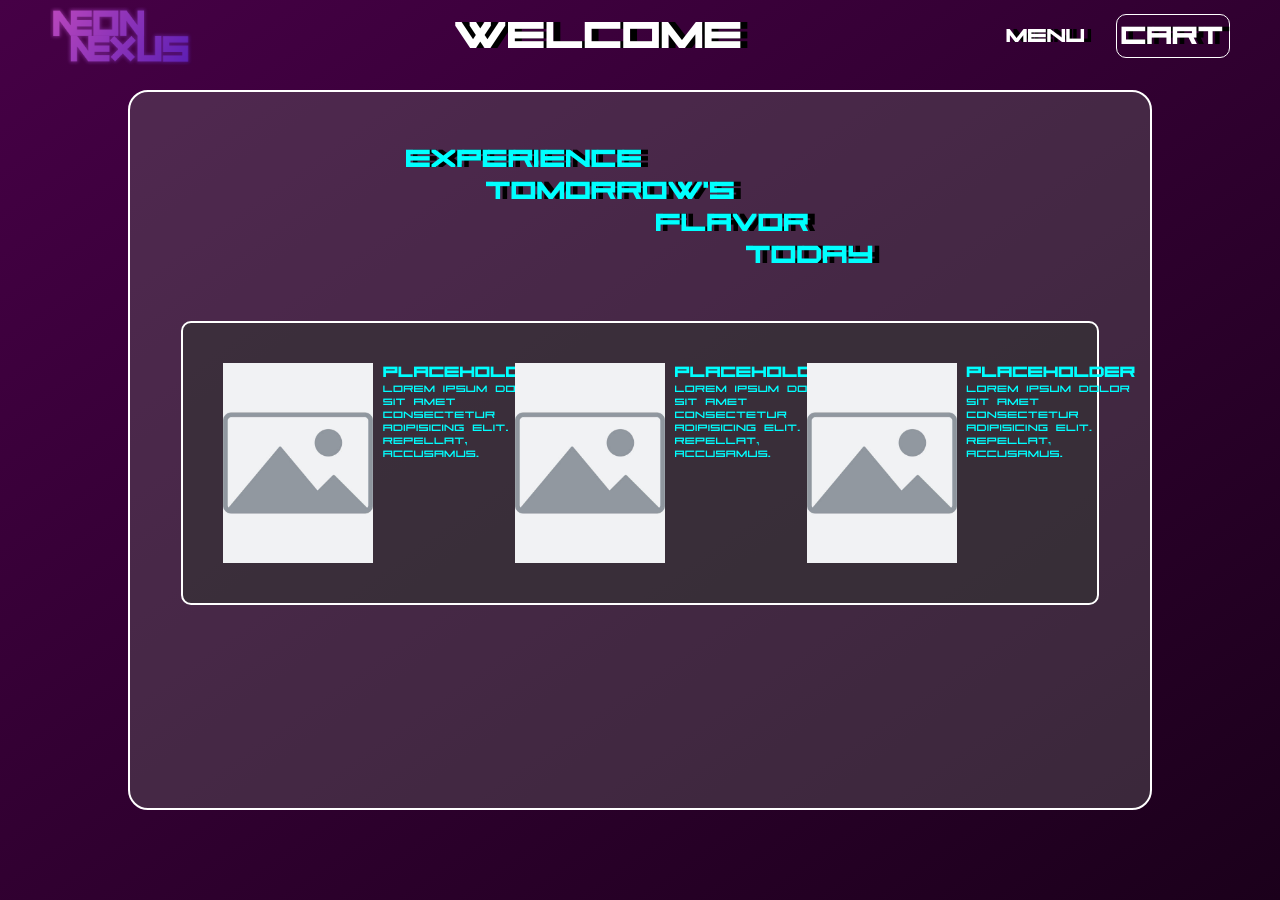
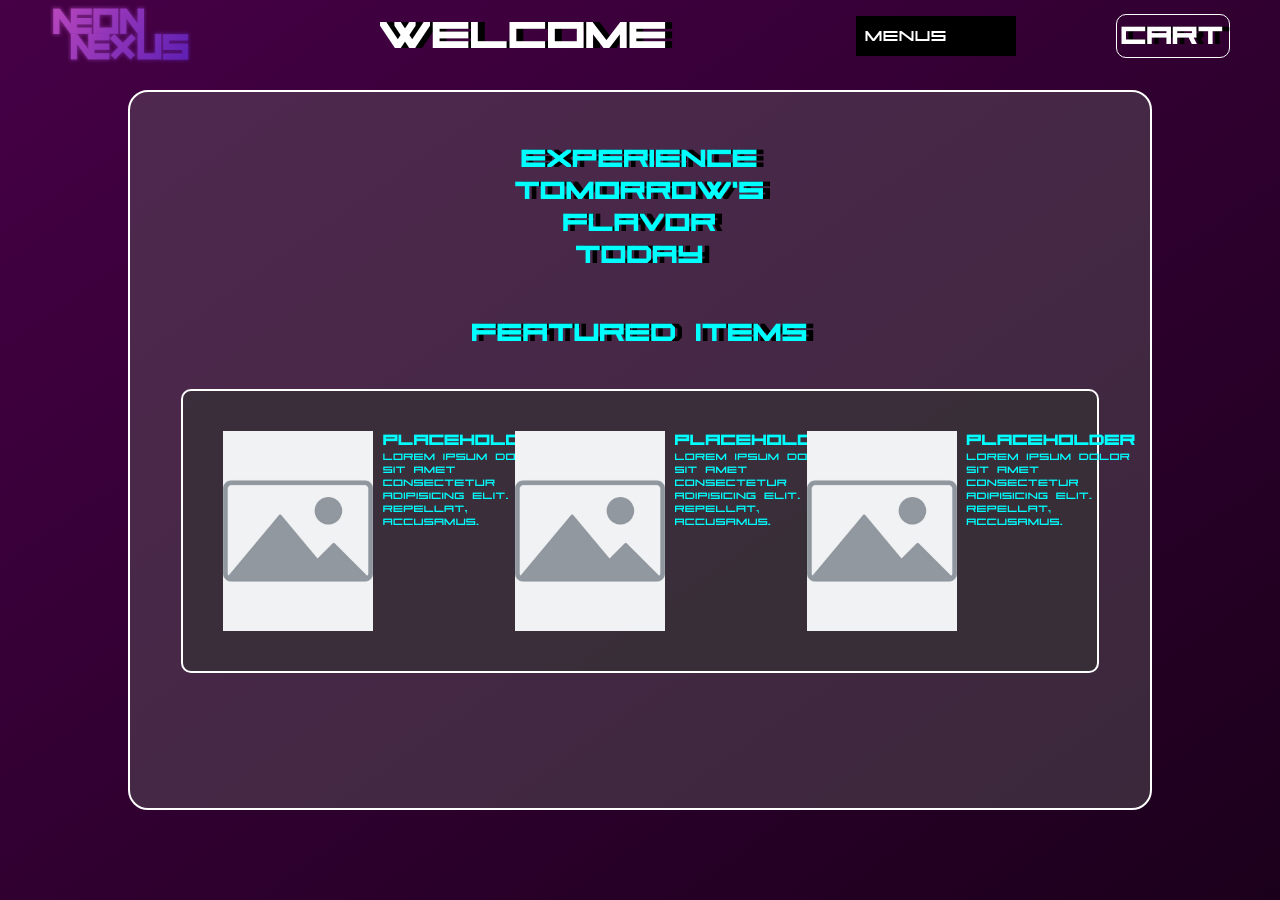
Before and after one commit to Logain-Kanen/Neon-Nexus, a plain HTML site: page index.html in a window 1280 px wide. Drawn offline with Linux system fonts and the light colour scheme.

Commit message:
Updated Changes added functionality to landing pages aswell as added onto the Global.css continuing on fixing and laying the rest of the layout of the enire project.

```diff
--- a/homepage.css
+++ b/homepage.css
@@ -1,23 +1,16 @@
-main{
+main {
   color: cyan;
 }
-#slogan{
-    margin-bottom: 50px;
-}
-.slogan-text{
+#slogan {
+  margin-bottom: 5%;
+  text-align: center;
   text-shadow: 7px 0px 0px black;
 }
-#slogan-text-2{
-    margin-left: 80px;
+.slogan-text {
+  text-shadow: 7px 0px 0px black;
 }
-#slogan-text-3{
-    margin-left: 250px;
-}
-#slogan-text-4{
-    margin-left: 340px;
-}
-#featured-items{
-    background-color: rgba(50,50,50,0.6);
+#featured-div {
+  background-color: rgba(50, 50, 50, 0.6);
   width: 100%;
   display: flex;
   flex-direction: row;
@@ -25,8 +18,14 @@ main{
   padding: 40px;
   border: 2px solid white;
   border-radius: 10px;
+  flex-wrap: wrap;
 }
-.featured-cards{
+#featured-h2 {
+  font-size: 2em;
+  text-shadow: 7px 0px 0px black;
+  margin-bottom: 40px;
+}
+.featured-cards {
   height: 200px;
   width: 30%;
   /* border: 2px solid white; */
@@ -34,7 +33,7 @@ main{
   font-size: 0.8em;
   gap: 10px;
 }
-.featured-cards img{
+.featured-cards img {
   object-fit: cover;
   width: 150px;
 }
--- a/index.html
+++ b/index.html
@@ -10,27 +10,34 @@
   </head>
   <body>
     <nav>
-      <img
-        src="assets/icons/Neon-Nexus-Logo.png"
-        alt="Neon-Nexus"
-        id="nav-icon"
-      />
+      <a href="index.html">
+        <img
+          src="assets/icons/Neon-Nexus-Logo.png"
+          alt="Neon-Nexus"
+          id="nav-icon"
+        />
+      </a>
 
       <h1>Welcome</h1>
       <div id="nav-right">
-        <h2>Menu</h2>
+        <ul>
+            <li><a href="#">Menus</a>
+            <!-- First Tier Drop Down -->
+            <ul>
+                <li><a href="pages/menu/">Breakfast</a></li>
+                <li><a href="#">Lunch</a></li>
+                <li><a href="#">Dinner</a></li>
+            </ul>
+            </li>
+        </ul>
         <h2 id="nav-cart">Cart</h2>
       </div>
     </nav>
 
     <main>
-      <div id="slogan">
-        <h1 class="slogan-text" id="slogan-text-1">Experience</h1>
-        <h1 class="slogan-text" id="slogan-text-2">Tomorrow's</h1>
-        <h1 class="slogan-text" id="slogan-text-3">Flavor</h1>
-        <h1 class="slogan-text" id="slogan-text-4">Today</h1>
-      </div>
-      <div id="featured-items">
+      <h1 id="slogan">Experience <br />Tomorrow's <br />Flavor <br />Today</h1>
+      <h2 id="featured-h2">FEATURED ITEMS</h2>
+      <div id="featured-div">
         <div class="featured-cards">
           <img src="assets/images/placeholder.jpg" alt="" />
           <div class="featured-text">
--- a/shared/css/global.css
+++ b/shared/css/global.css
@@ -4,9 +4,12 @@
   box-sizing: border-box;
   font-family: "SquareSansSerif";
 }
-@font-face{
-    font-family: "SquareSansSerif";
-    src: url("../../assets/fonts/SquareSansSerif7-o6wA.ttf");
+@font-face {
+  font-family: "SquareSansSerif";
+  src: url("../../assets/fonts/SquareSansSerif7-o6wA.ttf");
+}
+a{
+  text-decoration: none;
 }
 body {
   background: linear-gradient(to bottom right, rgb(70, 0, 70), rgb(27, 0, 27));
--- a/shared/css/navbar.css
+++ b/shared/css/navbar.css
@@ -4,32 +4,73 @@ nav {
   background-color: transparent;
   color: white;
   position: fixed;
-  display:flex;
-  flex-direction:row;
-  align-items:center;
+  display: flex;
+  flex-direction: row;
+  align-items: center;
   justify-content: space-between;
   padding: 0px 50px 0px 50px;
   text-shadow: 7px 0px 0px black;
 }
-#nav-icon{
-    height: 80%;
+nav a {
+  height: 100%;
+  align-content: center;
 }
-#nav-cart{
+#nav-icon {
+  height: 80%;
+}
+#nav-cart {
   border: 1px solid white;
   border-radius: 10px;
   padding: 5px;
 }
-#nav-right{
+#nav-right {
   display: flex;
   align-items: center;
-  gap: 30px;
+  gap: 100px;
 }
-nav h1
-{
-    font-size:48px;
+nav h1 {
+  font-size: 48px;
+}
+#nav-cart {
+  font-size: 32px;
 }
 
-#nav-cart
-{
-    font-size:32px;
+nav ul {
+  padding: 0;
+  margin: 0;
+  list-style: none;
 }
+
+nav ul li {
+  display: inline-block;
+}
+
+#nav-right a {
+  display: block;
+  padding: 0 10px;
+  color: #fff;
+  font-size: 20px;
+  line-height: 2em;
+  text-decoration: none;
+  background-color: black;
+  width: 160px;
+}
+
+/* Hide Dropdowns by Default */
+nav ul ul {
+  display: none;
+  position: absolute;
+}
+
+/* Display Dropdowns on Hover */
+nav ul li:hover > ul {
+  display: inherit;
+}
+
+/* Fisrt Tier Dropdown */
+nav ul ul li {
+  width: 100px;
+  float: none;
+  display: list-item;
+  position: relative;
+}
```
Also changed, not shown: pages/menu/index.html (deleted), pages/menu/menu.css (deleted), pages/menu/menu.js (deleted). Lines whose indentation alone changed are shown as unchanged.
